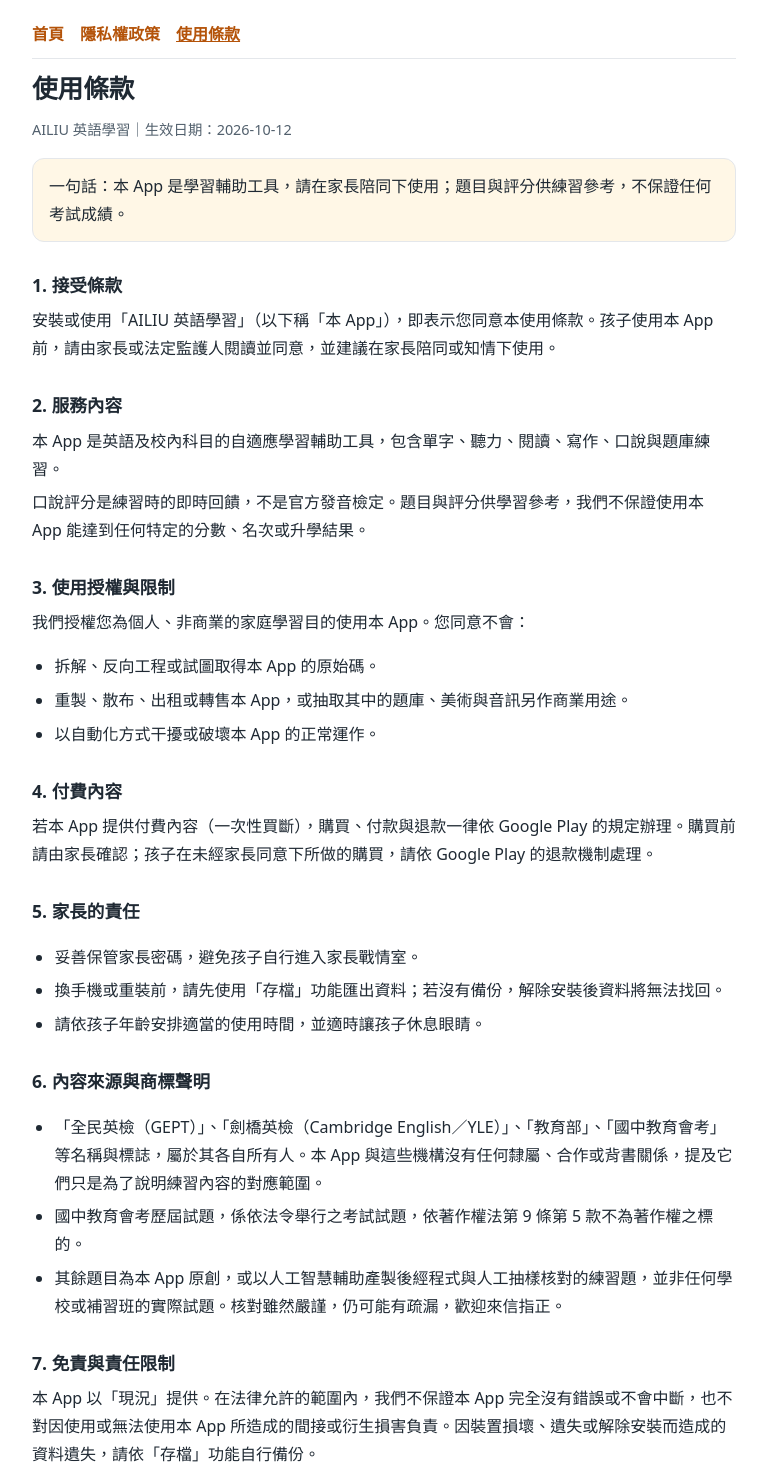
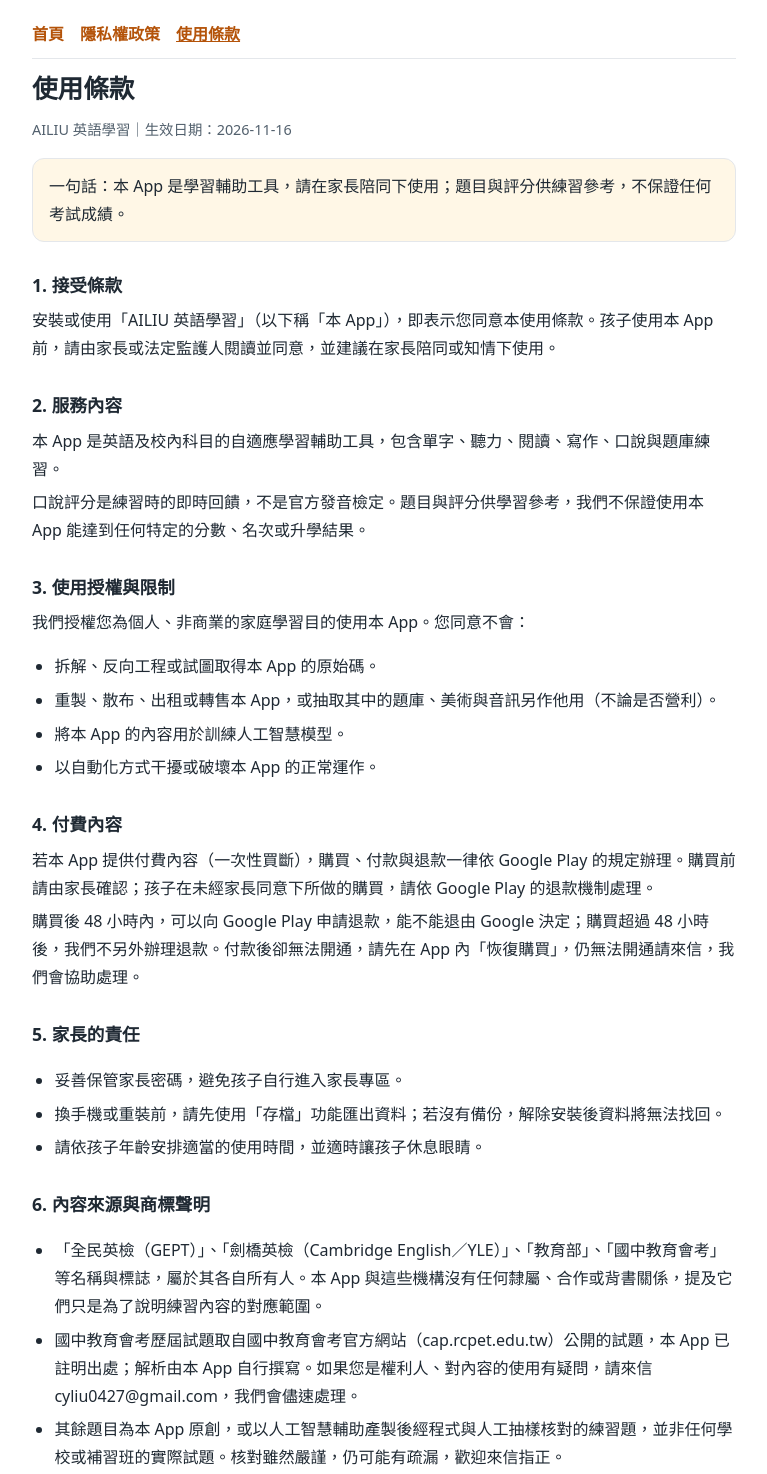
Before and after one commit to cyliu0427/ailiu-legal, a plain HTML site: page terms.html in a window 1280 px wide. Shown: the top 1474 px of the page, without its empty margins (256-1023 px from the left). Drawn offline with Linux system fonts and the light colour scheme.

Commit message:
Update privacy policy and terms of use (effective 2026-11-16)
- Rename "家長戰情室" to "家長專區" (privacy x3, terms x1)
- CAP exam clause: cite the official source instead of stating a legal conclusion; rights holders may contact us
- Terms §3: no extraction for any other use; no AI training
- Terms §4: refund rule (Google Play within 48 hours; none after)

Co-Authored-By: Claude Opus 5.5 <noreply@anthropic.com>

```diff
--- a/terms.html
+++ b/terms.html
@@ -27,7 +27,7 @@ footer{margin-top:2.5rem;padding-top:1rem;border-top:1px solid var(--line);color
 <main>
 <nav><a href="index.html">首頁</a><a href="privacy.html">隱私權政策</a><a href="terms.html" aria-current="page">使用條款</a></nav>
 <h1>使用條款</h1>
-<p class="meta">AILIU 英語學習｜生效日期：2026-10-12</p>
+<p class="meta">AILIU 英語學習｜生效日期：2026-11-16</p>
 <div class="summary">一句話：本 App 是學習輔助工具，請在家長陪同下使用；題目與評分供練習參考，不保證任何考試成績。</div>
 <section>
 <h2>1. 接受條款</h2>
@@ -45,20 +45,22 @@ footer{margin-top:2.5rem;padding-top:1rem;border-top:1px solid var(--line);color
 <p>我們授權您為個人、非商業的家庭學習目的使用本 App。您同意不會：</p>
 <ul>
 <li>拆解、反向工程或試圖取得本 App 的原始碼。</li>
-<li>重製、散布、出租或轉售本 App，或抽取其中的題庫、美術與音訊另作商業用途。</li>
+<li>重製、散布、出租或轉售本 App，或抽取其中的題庫、美術與音訊另作他用（不論是否營利）。</li>
+<li>將本 App 的內容用於訓練人工智慧模型。</li>
 <li>以自動化方式干擾或破壞本 App 的正常運作。</li>
 </ul>
 </section>
 <section>
 <h2>4. 付費內容</h2>
 <p>若本 App 提供付費內容（一次性買斷），購買、付款與退款一律依 Google Play 的規定辦理。購買前請由家長確認；孩子在未經家長同意下所做的購買，請依 Google Play 的退款機制處理。</p>
+<p>購買後 48 小時內，可以向 Google Play 申請退款，能不能退由 Google 決定；購買超過 48 小時後，我們不另外辦理退款。付款後卻無法開通，請先在 App 內「恢復購買」，仍無法開通請來信，我們會協助處理。</p>
 
 </section>
 <section>
 <h2>5. 家長的責任</h2>
 
 <ul>
-<li>妥善保管家長密碼，避免孩子自行進入家長戰情室。</li>
+<li>妥善保管家長密碼，避免孩子自行進入家長專區。</li>
 <li>換手機或重裝前，請先使用「存檔」功能匯出資料；若沒有備份，解除安裝後資料將無法找回。</li>
 <li>請依孩子年齡安排適當的使用時間，並適時讓孩子休息眼睛。</li>
 </ul>
@@ -68,7 +70,7 @@ footer{margin-top:2.5rem;padding-top:1rem;border-top:1px solid var(--line);color
 
 <ul>
 <li>「全民英檢（GEPT）」、「劍橋英檢（Cambridge English／YLE）」、「教育部」、「國中教育會考」等名稱與標誌，屬於其各自所有人。本 App 與這些機構沒有任何隸屬、合作或背書關係，提及它們只是為了說明練習內容的對應範圍。</li>
-<li>國中教育會考歷屆試題，係依法令舉行之考試試題，依著作權法第 9 條第 5 款不為著作權之標的。</li>
+<li>國中教育會考歷屆試題取自國中教育會考官方網站（cap.rcpet.edu.tw）公開的試題，本 App 已註明出處；解析由本 App 自行撰寫。如果您是權利人、對內容的使用有疑問，請來信 cyliu0427@gmail.com，我們會儘速處理。</li>
 <li>其餘題目為本 App 原創，或以人工智慧輔助產製後經程式與人工抽樣核對的練習題，並非任何學校或補習班的實際試題。核對雖然嚴謹，仍可能有疏漏，歡迎來信指正。</li>
 </ul>
 </section>
@@ -91,7 +93,7 @@ footer{margin-top:2.5rem;padding-top:1rem;border-top:1px solid var(--line);color
 <footer>
 <p>開發者：劉哲源（個人開發者）</p>
 <p>聯絡信箱：<a href="mailto:cyliu0427@gmail.com">cyliu0427@gmail.com</a></p>
-<p>生效日期：2026-10-12</p>
+<p>生效日期：2026-11-16</p>
 </footer>
 </main>
 </body>
```
Also changed, not shown: index.html (+1 -1 lines), privacy.html (+5 -5 lines).
